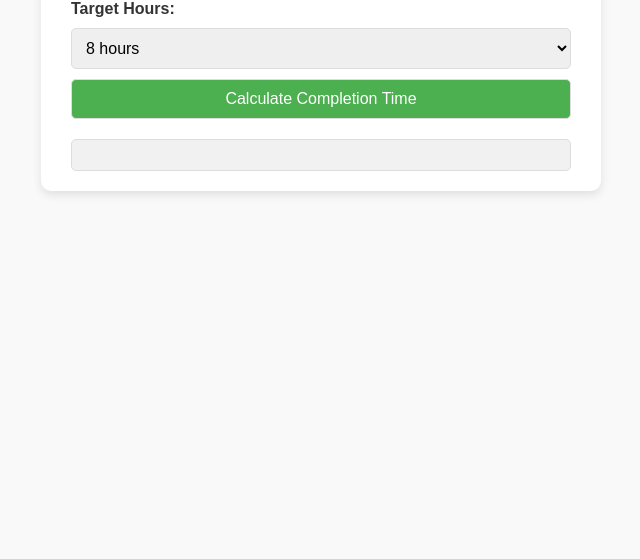
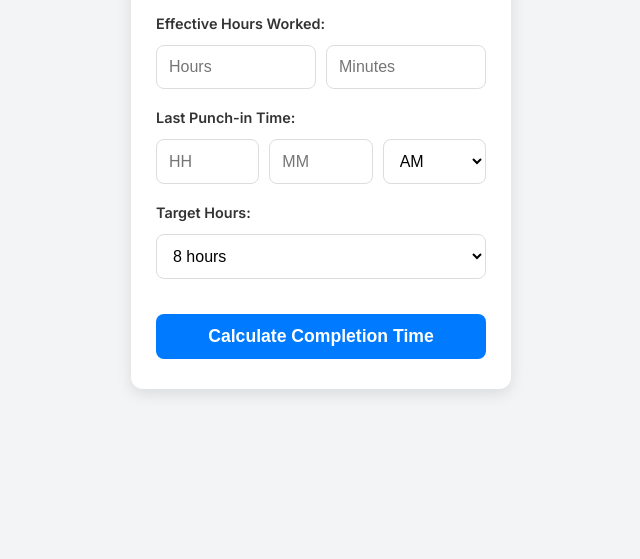
Before and after one commit to wasim125/universal-links, a plain HTML site: page index.html in a window 1280 px wide. Shown: the part 241-800 px from the top of the page, without its empty margins (319-959 px from the left). Drawn offline with Linux system fonts and the light colour scheme.

Commit message:
Update index.html
Signed-off-by: wasim125 <75295565+wasim125@users.noreply.github.com>

```diff
--- a/index.html
+++ b/index.html
@@ -3,144 +3,179 @@
 <head>
     <meta charset="UTF-8">
     <meta name="viewport" content="width=device-width, initial-scale=1.0">
+    <title>Work Hours Tracker</title>
     <style>
-        body {
-            font-family: 'Arial', sans-serif;
+        @import url('https://fonts.googleapis.com/css2?family=Inter:wght@300;400;600&display=swap');
+
+        * {
             margin: 0;
             padding: 0;
-            background-color: #f9f9f9;
+            box-sizing: border-box;
+        }
+
+        body {
+            font-family: 'Inter', sans-serif;
+            background: #f3f4f6;
+            display: flex;
+            justify-content: center;
+            align-items: center;
+            height: 100vh;
+        }
+
+        .container {
+            width: 380px;
+            background: white;
+            padding: 30px 25px;
+            border-radius: 12px;
+            box-shadow: 0 5px 15px rgba(0, 0, 0, 0.1);
+            text-align: center;
+        }
+
+        h2 {
+            font-size: 1.6rem;
+            margin-bottom: 25px;
+            color: #333;
+            font-weight: 600;
+        }
+
+        .form-group {
+            margin-bottom: 20px;
+            text-align: left;
+        }
+
+        label {
+            font-size: 0.9rem;
+            font-weight: 600;
+            display: block;
+            margin-bottom: 5px;
             color: #333;
         }
-        .container {
-            max-width: 500px;
-            margin: 50px auto;
-            background: #fff;
-            border-radius: 10px;
-            box-shadow: 0 4px 10px rgba(0, 0, 0, 0.1);
-            padding: 20px 30px;
-        }
-        h2 {
-            text-align: center;
-            color: #4CAF50;
-            margin-bottom: 20px;
-        }
-        label {
+
+        select, input {
+            width: 100%;
+            padding: 12px;
             font-size: 1rem;
-            margin-top: 10px;
-            display: block;
-            font-weight: bold;
-        }
-        input, select, button {
-            width: 100%;
-            padding: 10px;
-            margin-top: 10px;
             border: 1px solid #ddd;
-            border-radius: 5px;
-            font-size: 1rem;
+            border-radius: 8px;
+            background-color: #fff;
+            margin-top: 8px;
+            outline: none;
             transition: all 0.3s ease;
         }
-        input:focus, select:focus, button:focus {
-            border-color: #4CAF50;
-            outline: none;
-            box-shadow: 0 0 5px rgba(76, 175, 80, 0.5);
+
+        select:focus, input:focus {
+            border-color: #007BFF;
+            box-shadow: 0 0 5px rgba(0, 123, 255, 0.3);
         }
-        button {
-            background-color: #4CAF50;
+
+        .calculate-btn {
+            width: 100%;
+            padding: 12px;
+            font-size: 1.1rem;
+            font-weight: 600;
+            border: none;
+            border-radius: 8px;
+            background: #007BFF;
             color: white;
             cursor: pointer;
+            transition: 0.3s;
+            margin-top: 15px;
         }
-        button:hover {
-            background-color: #45a049;
+
+        .calculate-btn:hover {
+            background: #0056b3;
         }
+
         .output {
             margin-top: 20px;
             padding: 15px;
-            background: #f1f1f1;
-            border: 1px solid #ddd;
-            border-radius: 5px;
+            background: #f8f9fa;
+            border-radius: 8px;
             font-size: 1.1rem;
+            font-weight: 600;
+            color: #333;
+            display: none;
             text-align: center;
         }
     </style>
 </head>
 <body>
+
     <div class="container">
+        <h2>Work Hours Tracker</h2>
 
-        <label for="effectiveHours">Effective Hours (e.g., 4h 10m):</label>
-        <input type="text" id="effectiveHours" placeholder="4h 10m">
+        <div class="form-group">
+            <label for="effectiveHours">Effective Hours Worked:</label>
+            <div style="display: flex; gap: 10px;">
+                <input type="number" id="effectiveHoursH" placeholder="Hours" min="0" style="flex: 1;">
+                <input type="number" id="effectiveHoursM" placeholder="Minutes" min="0" max="59" style="flex: 1;">
+            </div>
+        </div>
 
-        <label for="lastPunch">Last Punch-in Time (e.g., 3:27 PM):</label>
-        <input type="time" id="lastPunch">
+        <div class="form-group">
+            <label for="lastPunch">Last Punch-in Time:</label>
+            <div style="display: flex; gap: 10px;">
+                <input type="number" id="lastPunchHours" placeholder="HH" min="1" max="12" style="flex: 1;">
+                <input type="number" id="lastPunchMinutes" placeholder="MM" min="0" max="59" style="flex: 1;">
+                <select id="lastPunchPeriod" style="flex: 1;">
+                    <option value="AM">AM</option>
+                    <option value="PM">PM</option>
+                </select>
+            </div>
+        </div>
 
-        <label for="targetHours">Target Hours:</label>
-        <select id="targetHours">
-            <option value="8:00">8 hours</option>
-            <option value="8:24">8:24 hours</option>
-            <option value="8:30">8:30 hours</option>
-            <option value="6:30">6:30 hours</option>
-        </select>
+        <div class="form-group">
+            <label for="targetHours">Target Hours:</label>
+            <select id="targetHours">
+                <option value="8">8 hours</option>
+                <option value="8.4">8h 24m</option>
+                <option value="8.5">8h 30m</option>
+                <option value="6.5">6h 30m</option>
+            </select>
+        </div>
 
-        <button onclick="calculateCompletionTime()">Calculate Completion Time</button>
+        <button class="calculate-btn" onclick="calculateCompletionTime()">Calculate Completion Time</button>
 
         <div class="output" id="output"></div>
     </div>
 
     <script>
         function calculateCompletionTime() {
-            const effectiveHoursInput = document.getElementById("effectiveHours").value;
-            const lastPunchInput = document.getElementById("lastPunch").value;
-            const targetHoursInput = document.getElementById("targetHours").value;
+            const effectiveHoursH = parseInt(document.getElementById("effectiveHoursH").value) || 0;
+            const effectiveHoursM = parseInt(document.getElementById("effectiveHoursM").value) || 0;
+            const lastPunchHours = parseInt(document.getElementById("lastPunchHours").value) || 0;
+            const lastPunchMinutes = parseInt(document.getElementById("lastPunchMinutes").value) || 0;
+            const targetHoursInput = parseFloat(document.getElementById("targetHours").value);
+            const lastPunchPeriod = document.getElementById("lastPunchPeriod").value;
             const outputDiv = document.getElementById("output");
 
-            if (!effectiveHoursInput || !lastPunchInput) {
-                outputDiv.innerHTML = "Please enter all required fields.";
+            const totalEffectiveMinutes = (effectiveHoursH * 60) + effectiveHoursM;
+            const targetTotalMinutes = targetHoursInput * 60;
+            const remainingMinutes = targetTotalMinutes - totalEffectiveMinutes;
+
+            if (remainingMinutes <= 0) {
+                outputDiv.innerHTML = "✅ Target already completed.";
+                outputDiv.style.display = "block";
                 return;
             }
 
-            // Parse effective hours (e.g., "4h 10m")
-            const match = effectiveHoursInput.match(/(\d+)h\s*(\d+)?m?/);
-            if (!match) {
-                outputDiv.innerHTML = "Invalid effective hours format. Use '4h 10m'.";
-                return;
-            }
-
-            const effectiveHours = parseInt(match[1], 10) || 0;
-            const effectiveMinutes = parseInt(match[2], 10) || 0;
-
-            // Parse last punch-in time
-            const [lastPunchHours, lastPunchMinutes] = lastPunchInput.split(":").map(Number);
-
-            // Parse target hours
-            const [targetHours, targetMinutes] = targetHoursInput.split(":").map(Number);
-
-            // Calculate total effective time in minutes
-            const totalEffectiveMinutes = effectiveHours * 60 + effectiveMinutes;
-
-            // Calculate target time in minutes
-            const targetTotalMinutes = targetHours * 60 + targetMinutes;
-
-            // Calculate remaining time to complete target
-            const remainingMinutes = targetTotalMinutes - totalEffectiveMinutes;
-
-            if (remainingMinutes <= 0) {
-                outputDiv.innerHTML = "Target already completed.";
-                return;
-            }
-
-            // Calculate completion time
             const completionMinutes = lastPunchMinutes + remainingMinutes;
             let completionHours = lastPunchHours + Math.floor(completionMinutes / 60);
             const finalMinutes = completionMinutes % 60;
 
-            // Convert to 12-hour format
-            const isPM = completionHours >= 12;
+            let isPM = lastPunchPeriod === "PM";
+            if (completionHours >= 12) {
+                isPM = !isPM;
+            }
+
             completionHours = completionHours % 12 || 12;
-
             const period = isPM ? "PM" : "AM";
             const completionTime = `${String(completionHours).padStart(2, "0")}:${String(finalMinutes).padStart(2, "0")} ${period}`;
 
-            outputDiv.innerHTML = `<strong>Completion Time:</strong> ${completionTime}`;
+            outputDiv.innerHTML = `⏳ Estimated Completion Time: <strong>${completionTime}</strong>`;
+            outputDiv.style.display = "block";
         }
     </script>
+
 </body>
 </html>
```
